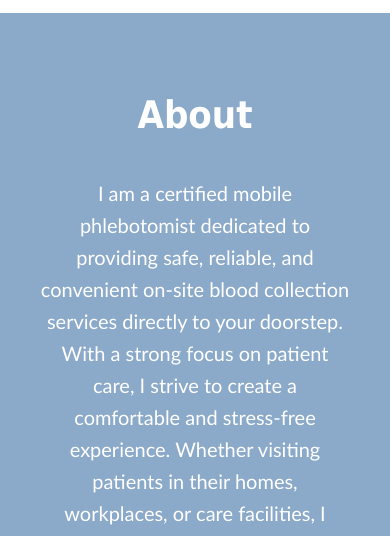
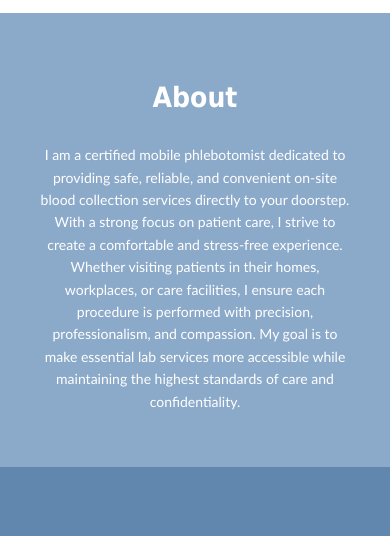
Before and after one commit to Nikkilee50/McArthur-Mobile-Labs, a plain HTML site: page index.html in a window 390 px wide. Shown: the part 306-842 px from the top of the page. Drawn offline with Linux system fonts and the light colour scheme.

Commit message:
Refactor styles for about section and navigation
Updated styles for the about section and navigation for better responsiveness.

```diff
--- a/index.html
+++ b/index.html
@@ -120,23 +120,25 @@
 
 <style>
 #about {
-    background-color: #8ba9c9; /* Change section background color */
+    background-color: #8ba9c9;
     padding: 40px;
     text-align: center;
 }
 
 #about h1 {
-    color: #fff; /* Change heading color */
+    color: #fff;
     font-size: 38px;
-    font-family: Tahoma ;
-
+    font-family: Tahoma;
 }
 
 #about p {
-    color: #fff; /* Change paragraph text color */
+    color: #fff;
     font-size: 20px;
     line-height: 1.6;
-    font-family: Trebuchet MS; /* Change paragraph font here */
+    font-family: Trebuchet MS;
+}
+
+/* Navigation */
 nav a {
     color: #002349;
     font-size: 24px;
@@ -144,13 +146,26 @@
     font-weight: bold;
 }
 
+
 /* Mobile only */
 @media (max-width: 768px) {
+
+    #about h1 {
+        font-size: 28px;
+    }
+
+    #about p {
+        font-size: 14px;
+    }
+
     nav a {
-        font-size: 24px;
+        font-size: 16px;
     }
+
 }
+
 </style>
+
 
 
 <section id="services">
```
